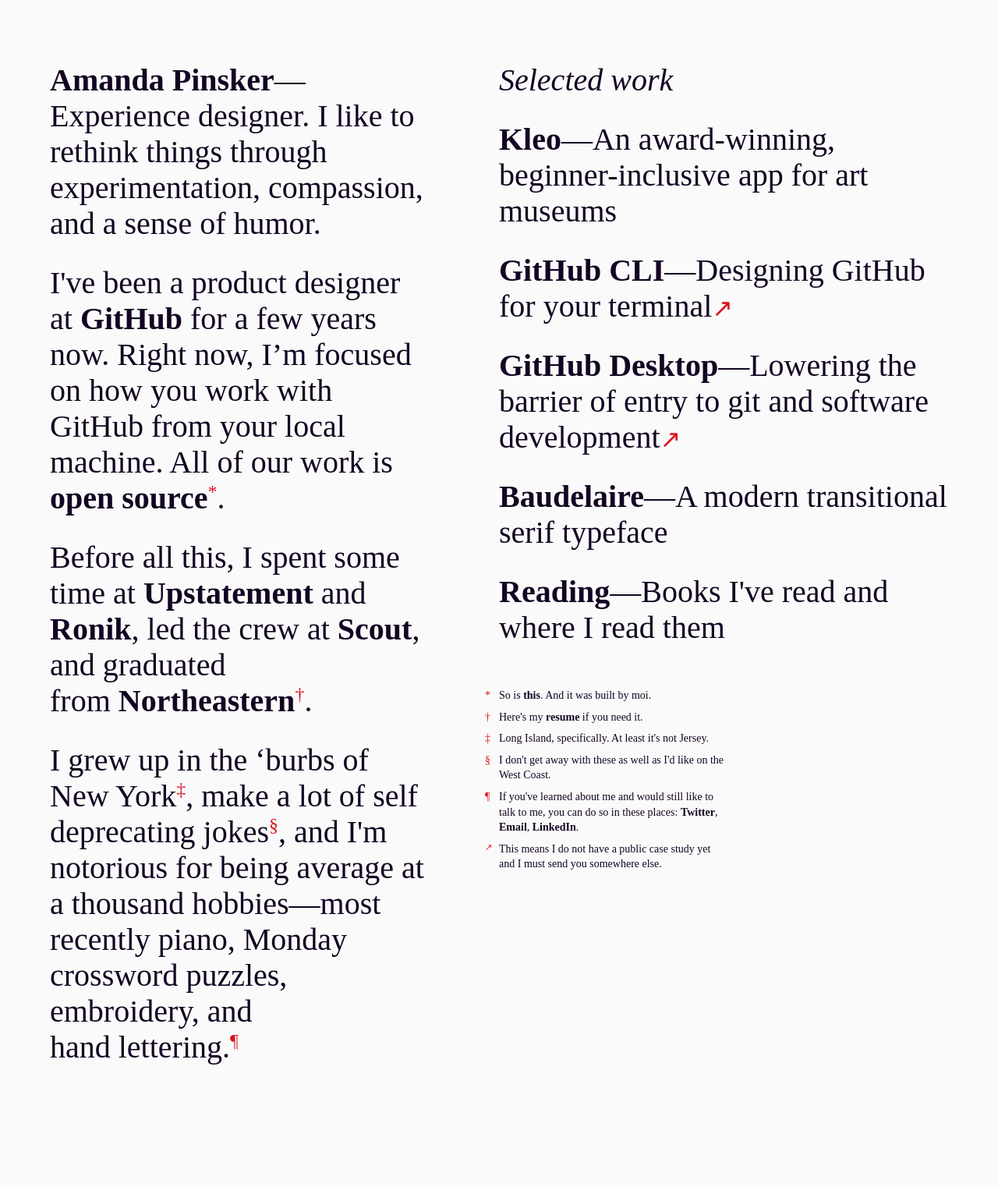
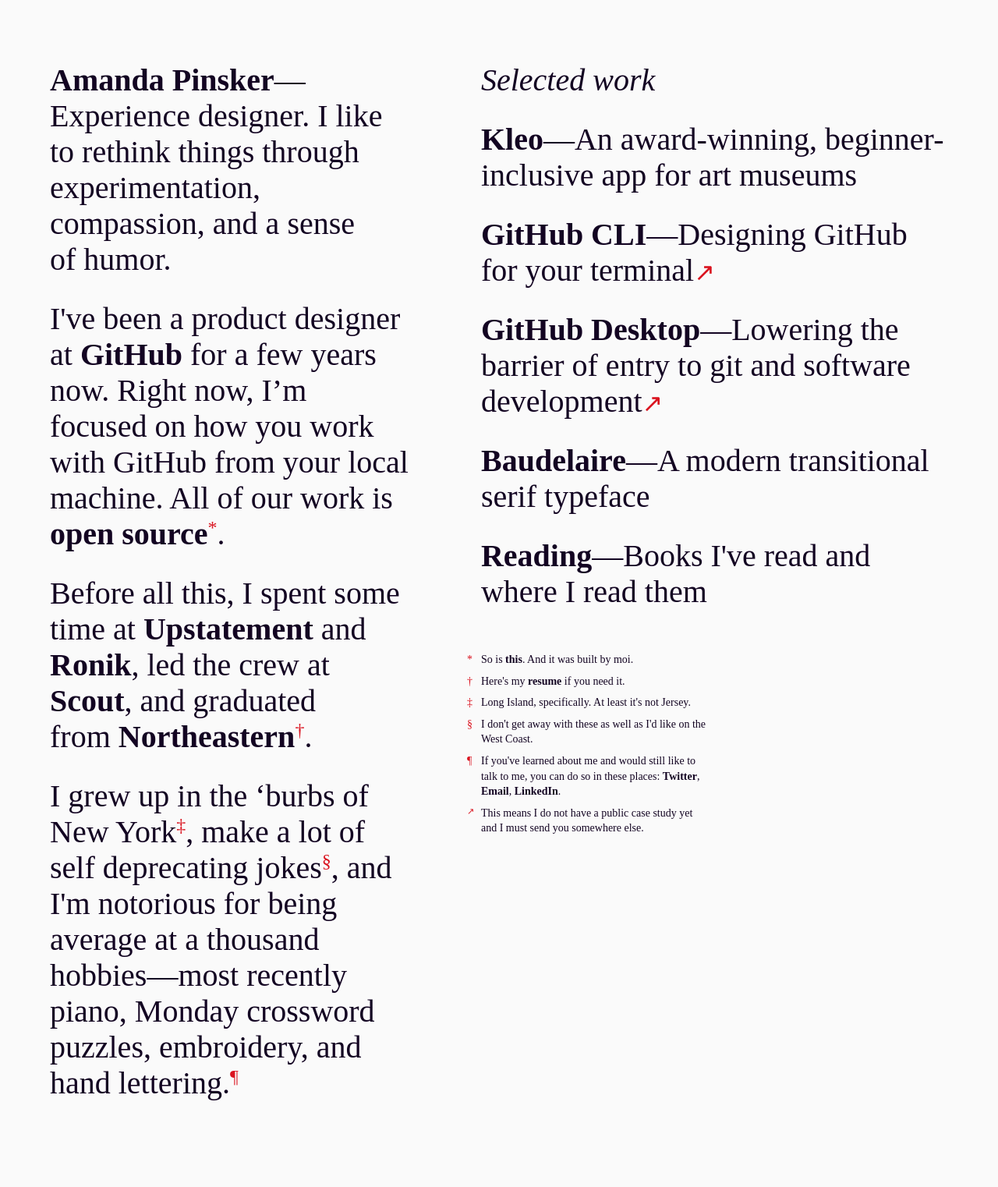
Before and after one commit to ampinsk/ampinsk.github.io, a Jekyll site: the page built from index.html, in a window 1280 px wide. Shown: the whole page at 78% size. Built offline with Jekyll 4.4.1, drawn with Linux system fonts in a browser that asks for light colours; some web fonts are replaced; before the commit the page ends 1476 px from its top, so only the background shows below that.

Commit message:
tweak spacing

```diff
--- a/_sass/_home.scss
+++ b/_sass/_home.scss
@@ -32,10 +32,10 @@
     @include mq($tablet) {
 
       &.about {
-        width: 42%;
+        width: 40%;
       }
       &.work {
-        width: 50%
+        width: 52%
       }
     }
   }
```
